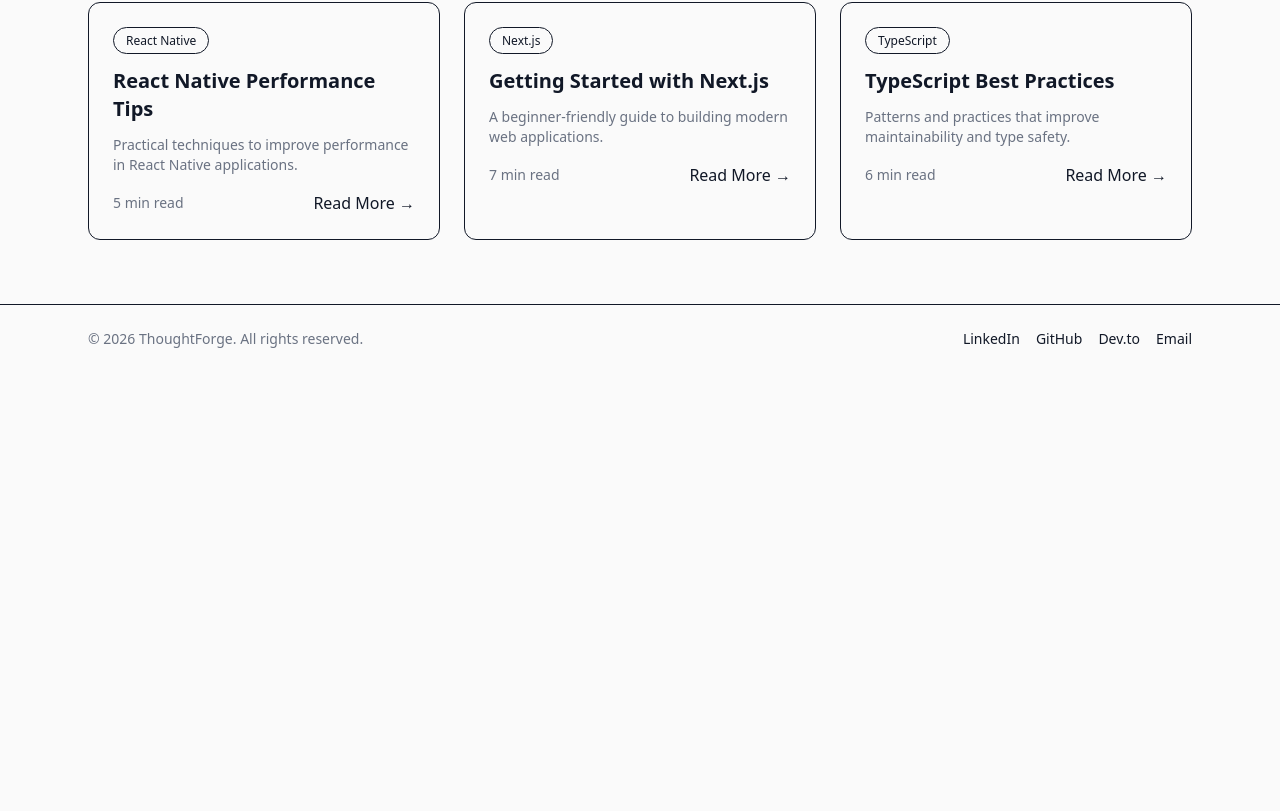
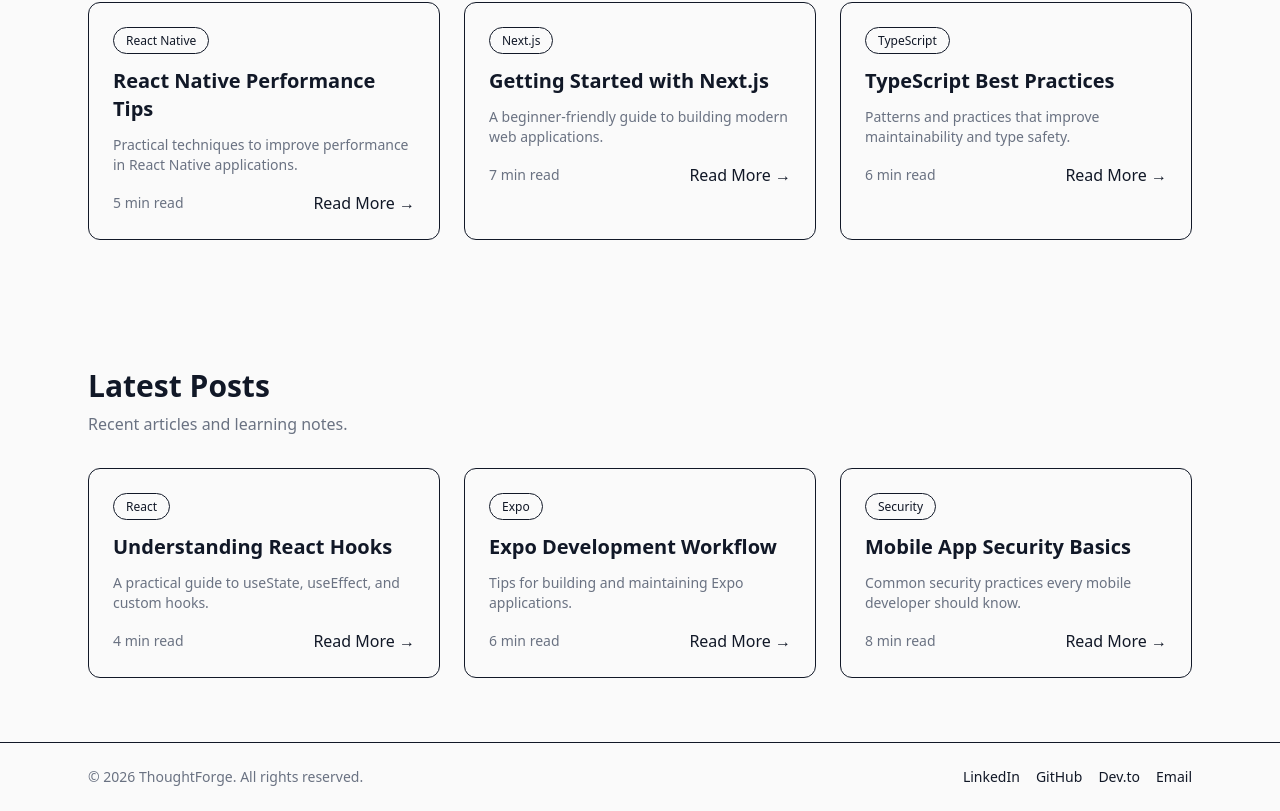
Before and after one commit to dainyjose/stackquill-web, a Next.js app: page / in a window 1280 px wide. Shown: the part 871-1682 px from the top of the page. Before the commit the page ends 1244 px from the top, so only its background shows below. Built offline with nearby package versions, Linux system fonts and the light colour scheme.

Commit message:
feat: add latest posts section with reusable blog card

```diff
--- a/src/app/page.tsx
+++ b/src/app/page.tsx
@@ -1,11 +1,13 @@
 import Hero from "@/components/home/Hero";
 import FeaturedPosts from "@/components/home/FeaturedPosts";
+import LatestPosts from "@/components/home/LatestPosts";
 
 export default function Home() {
   return (
     <>
       <Hero />
       <FeaturedPosts />
+      <LatestPosts />
     </>
   );
 }
--- /dev/null
+++ b/src/components/home/LatestPosts.tsx
@@ -0,0 +1,49 @@
+import BlogCard from "@/components/blog/BlogCard";
+
+const latestPosts = [
+  {
+    title: "Understanding React Hooks",
+    description: "A practical guide to useState, useEffect, and custom hooks.",
+    category: "React",
+    readTime: "4 min read",
+    slug: "understanding-react-hooks",
+  },
+  {
+    title: "Expo Development Workflow",
+    description: "Tips for building and maintaining Expo applications.",
+    category: "Expo",
+    readTime: "6 min read",
+    slug: "expo-development-workflow",
+  },
+  {
+    title: "Mobile App Security Basics",
+    description:
+      "Common security practices every mobile developer should know.",
+    category: "Security",
+    readTime: "8 min read",
+    slug: "mobile-app-security-basics",
+  },
+];
+
+export default function LatestPosts() {
+  return (
+    <section className="mx-auto max-w-6xl px-6 py-16">
+      <div className="mb-8">
+        <h2 className="text-3xl font-bold">Latest Posts</h2>
+
+        <p className="mt-2 text-gray-500">
+          Recent articles and learning notes.
+        </p>
+      </div>
+
+      <div className="grid gap-6 md:grid-cols-3">
+        {latestPosts.map((post) => (
+          <BlogCard
+            key={post.slug}
+            {...post}
+          />
+        ))}
+      </div>
+    </section>
+  );
+}
```
